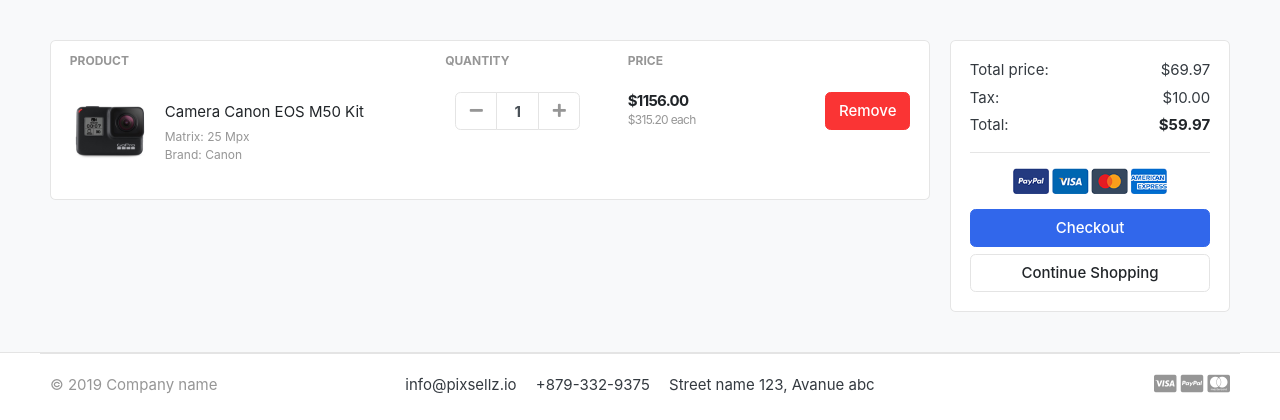
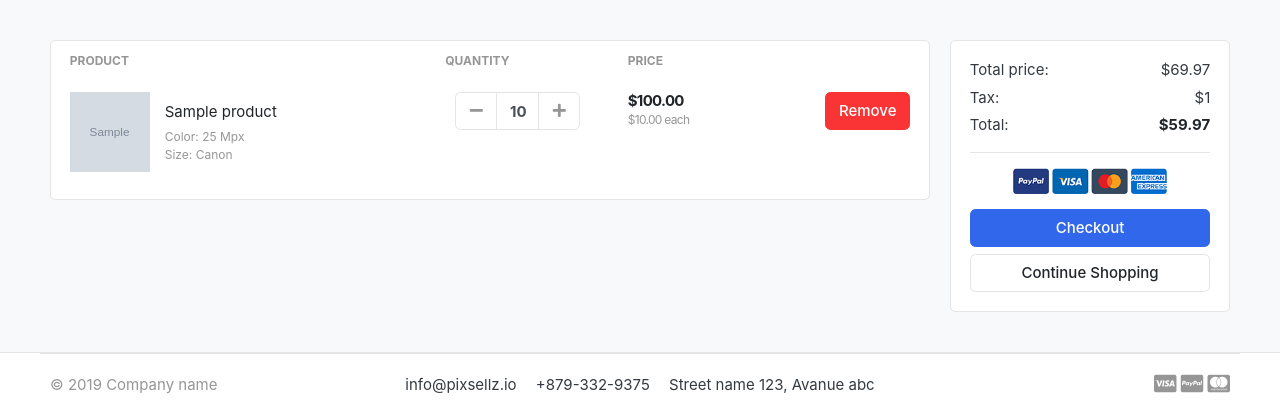
Before and after one commit to Sheharyar123/django_ecommerce_project, a Django app: template templates/cart/cart.html in a window 1280 px wide. Shown: the part 118-538 px from the top of the page. Run offline with Django 4.2, Linux system fonts and the light colour scheme; the template is opened without the code that fills it: values that come from a table or form of the project are taken from there, others are empty; tables that the repository leaves empty hold one stand-in row (values such as "Sample post"); grey boxes marked "Sample" are stand-in pictures; some libraries are stand-ins or nearby versions; some web fonts are replaced.

Commit message:
Set up add to cart functionality

```diff
--- a/cart/admin.py
+++ b/cart/admin.py
@@ -1,3 +1,7 @@
 from django.contrib import admin
+from .models import Cart, CartItem
 
 # Register your models here.
+
+admin.site.register(Cart)
+admin.site.register(CartItem)
--- a/cart/models.py
+++ b/cart/models.py
@@ -1,3 +1,43 @@
 from django.db import models
+from core.models import Product
 
 # Create your models here.
+class Cart(models.Model):
+    cart_id = models.CharField(max_length=255)
+    date_added = models.DateTimeField(auto_now_add=True)
+
+    def __str__(self):
+        return self.cart_id
+
+
+class CartItem(models.Model):
+    product = models.ForeignKey(
+        Product, on_delete=models.CASCADE, related_name="cart_items"
+    )
+    cart = models.ForeignKey(Cart, on_delete=models.CASCADE, related_name="cart_items")
+    quantity = models.PositiveIntegerField(default=0)
+    is_active = models.BooleanField(default=True)
+    added_on = models.DateTimeField(auto_now_add=True)
+    updated_on = models.DateTimeField(auto_now=True)
+
+    def __str__(self):
+        return self.product.name
+
+    @property
+    def get_price(self):
+        if self.product.discount_price:
+            return self.product.discount_price
+
+        return self.product.original_price
+
+    @property
+    def get_subtotal(self):
+        if self.product.discount_price:
+            return self.product.discount_price * self.quantity
+
+        return self.product.original_price * self.quantity
+
+    @property
+    def get_tax(self):
+        total = sum(self.cart.cart_items.all().get_subtotal())
+        return total
--- a/cart/urls.py
+++ b/cart/urls.py
@@ -1,9 +1,10 @@
 from django.urls import path
-from .views import CartView
+from .views import CartView, AddToCartView
 
 app_name = "cart"
 
 
 urlpatterns = [
     path("", CartView.as_view(), name="cart"),
+    path("<slug:product_slug>/", AddToCartView.as_view(), name="add_to_cart"),
 ]
--- a/templates/cart/cart.html
+++ b/templates/cart/cart.html
@@ -22,19 +22,20 @@
                   </tr>
                 </thead>
                 <tbody>
+                  {% for cart_item in cart_items%}
                   <tr>
                     <td>
                       <figure class="itemside align-items-center">
                         <div class="aside">
-                          <img src="{% static 'images/items/11.jpg' %}" class="img-sm" />
+                          <img src="{{ cart_item.product.image.url }}" class="img-sm" />
                         </div>
                         <figcaption class="info">
                           <a href="#" class="title text-dark"
-                            >Camera Canon EOS M50 Kit</a
+                            >{{ cart_item.product.name }}</a
                           >
                           <p class="text-muted small">
-                            Matrix: 25 Mpx <br />
-                            Brand: Canon
+                            Color: 25 Mpx <br />
+                            Size: Canon
                           </p>
                         </figcaption>
                       </figure>
@@ -52,15 +53,16 @@
                               <i class="fa fa-minus"></i>
                             </button>
                           </div>
-                          <input type="text" class="form-control" value="1" />
+                          <input type="text" class="form-control" value="{{ cart_item.quantity }}" />
                           <div class="input-group-append">
-                            <button
+                            <a
+                              href="{% url 'cart:add_to_cart' cart_item.product.slug %}"
                               class="btn btn-light"
                               type="button"
                               id="button-minus"
                             >
                               <i class="fa fa-plus"></i>
-                            </button>
+                            </a>
                           </div>
                         </div>
                         <!-- input-group.// -->
@@ -69,8 +71,8 @@
                     </td>
                     <td>
                       <div class="price-wrap">
-                        <var class="price">$1156.00</var>
-                        <small class="text-muted"> $315.20 each </small>
+                        <var class="price">${{ cart_item.get_subtotal }}</var>
+                        <small class="text-muted"> ${{ cart_item.get_price }} each </small>
                       </div>
                       <!-- price-wrap .// -->
                     </td>
@@ -78,6 +80,7 @@
                       <a href="" class="btn btn-danger"> Remove</a>
                     </td>
                   </tr>
+                  {% endfor %}
                 </tbody>
               </table>
             </div>
@@ -93,7 +96,7 @@
                 </dl>
                 <dl class="dlist-align">
                   <dt>Tax:</dt>
-                  <dd class="text-right">$10.00</dd>
+                  <dd class="text-right">${{ cart}}</dd>
                 </dl>
                 <dl class="dlist-align">
                   <dt>Total:</dt>
--- a/templates/core/product_detail.html
+++ b/templates/core/product_detail.html
@@ -83,7 +83,7 @@
 							{% if product.stock <= 0 %}
 								<p>Out of Stock</p>
 							{% else %}
-								<a href="./product-detail.html" class="btn btn-primary">
+								<a href="{% url 'cart:add_to_cart' product.slug %}" class="btn btn-primary">
 								<span class="text">Add to cart</span>
 								<i class="fas fa-shopping-cart"></i>
 								</a>
```
Also changed, not shown: cart/views.py (+40 -5 lines), cart/migrations/0001_initial.py (added).
